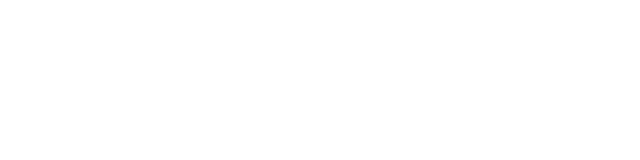
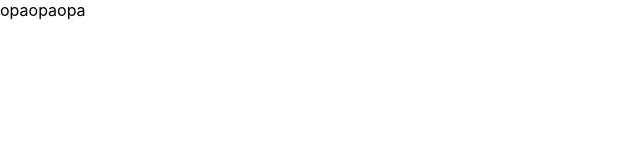
Before and after one commit to joaopf4/strava-clone, a React (Create React App) app: page / in a window 1280 px wide. Shown: the top 160 px of the page, without its empty margins (0-640 px from the left). Built offline with nearby package versions, Linux system fonts and the light colour scheme.

Commit message:
sincronizing remote and origin

```diff
--- a/src/App.js
+++ b/src/App.js
@@ -3,7 +3,7 @@
 function App() {
   return (
     <div>
-
+      opaopaopa
     </div>
   );
 }
```
